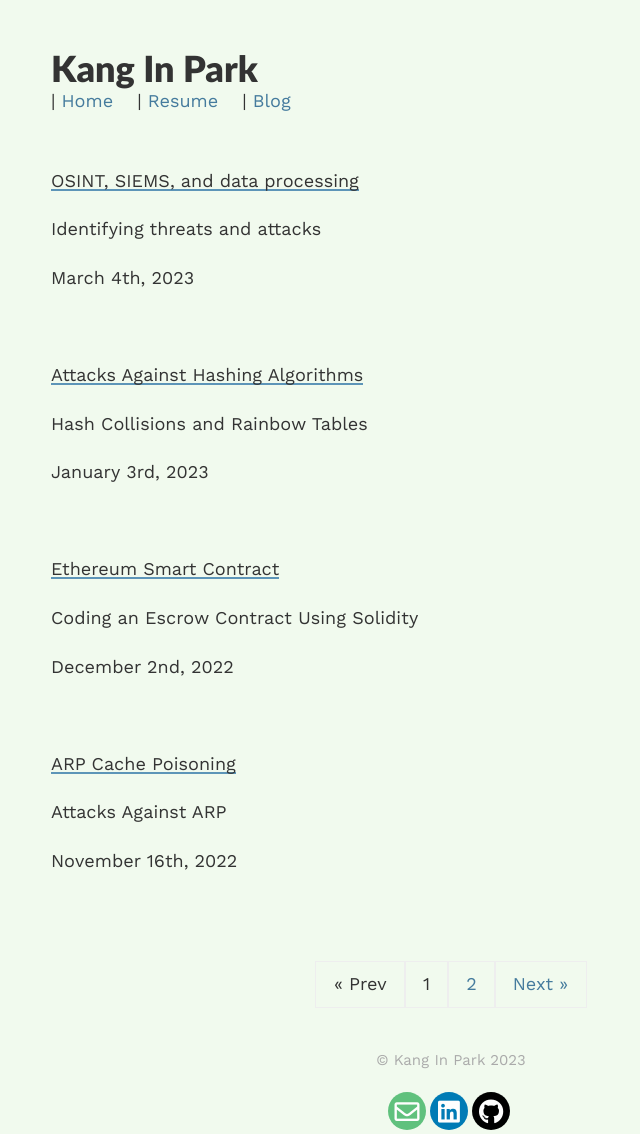
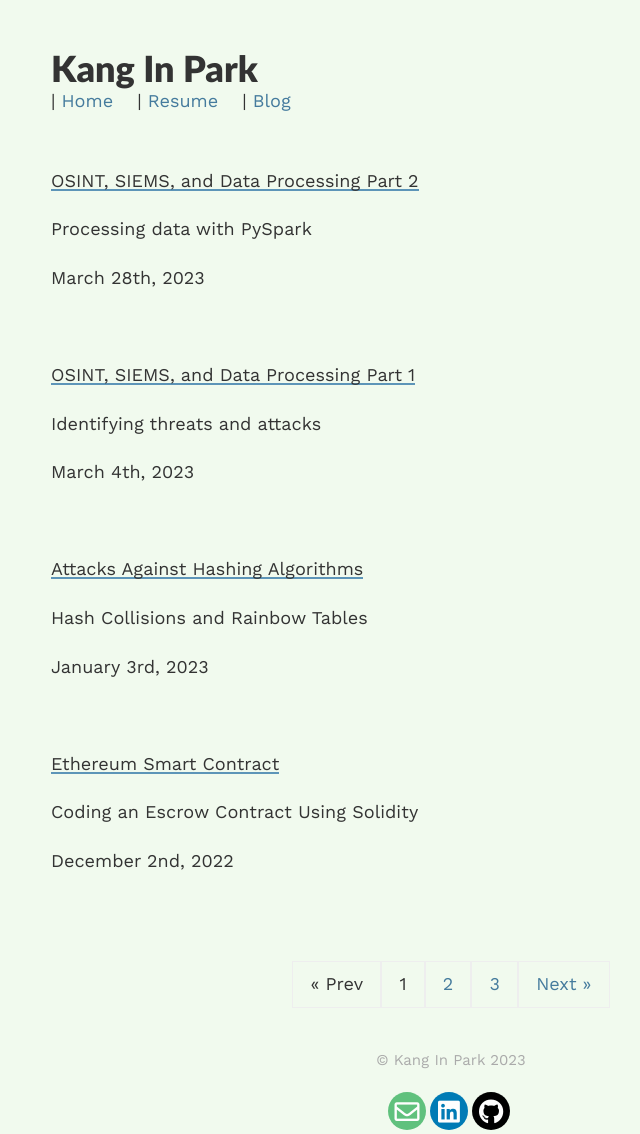
Before and after one commit to kip218/blog, a Jekyll site: the page built from blog/index.html, in a window 1280 px wide. Shown: the whole page, without its empty margins (189-829 px from the left). Built offline with Jekyll 4.4.1, drawn with Linux system fonts in a browser that asks for light colours; nearby versions of some CDN libraries; the list of posts is cut into pages by our own code.

Commit message:
added part 2 for OSINT SIEMS post

```diff
--- a/_posts/2023-03-04-OSINT-SIEMS-and-data-processing.md
+++ b/_posts/2023-03-04-OSINT-SIEMS-and-data-processing-part-1.md
@@ -1,6 +1,6 @@
 ---
 layout: post
-title: "OSINT, SIEMS, and data processing"
+title: "OSINT, SIEMS, and Data Processing Part 1"
 excerpt: "Identifying threats and attacks"
 date: "2023-03-04"
 ---
--- /dev/null
+++ b/_posts/2023-03-28-OSINT-SIEMS-and-data-processing-part-2.md
@@ -0,0 +1,102 @@
+---
+layout: post
+title: "OSINT, SIEMS, and Data Processing Part 2"
+excerpt: "Processing data with PySpark"
+date: "2023-03-28"
+---
+
+Continuing from the previous post - the analysis summary was that the victim computer was infected with a cryptocurrency mining malware called "Adylkuzz". For the second part of the lab, I was given additional log files. The size of the log files were too large for me to sift through manually. I had to use PySpark, the Python API for Apache Spark, to process the log data and identify further IOCs (Indicators of Compromise) using OSINT tools like VirusTotal. All this was done on a Jupyter notebook to document my process.
+
+
+&nbsp;
+## Imports
+
+I first imported all necessary modules.
+
+<p align="center">
+    <img src="/assets/images/OSINT_SIEMS/jupyter1.png"
+         width=800 />
+</p>
+
+
+&nbsp;
+## Parsing Log Files into DataFrames
+
+Then I parsed all provided log files into PySpark DataFrames.
+
+<p align="center">
+    <img src="/assets/images/OSINT_SIEMS/jupyter2.png"
+         width=900 />
+</p>
+
+
+&nbsp;
+## Processing DataFrames by Log Type
+
+I filtered out the relevant columns for each log type. Below are examples for DNS, Files, and HTTP logs. My intent is to use the filtered data to fill out the IOC cache with potential IOC data. Once the IOC cache has enough entries, I will use the VirusTotal API to query for actual Indicators of Compromise.
+
+**DNS**
+<p align="center">
+    <img src="/assets/images/OSINT_SIEMS/jupyter3.png"
+         width=800 />
+</p>
+
+**Files**
+<p align="center">
+    <img src="/assets/images/OSINT_SIEMS/jupyter4.png"
+         width=800 />
+</p>
+
+**HTTP**
+<p align="center">
+    <img src="/assets/images/OSINT_SIEMS/jupyter5.png"
+         width=800 />
+</p>
+
+
+&nbsp;
+## The IOC Cache
+
+Here we can see all unique IPs, URLs, and file hashes that I have identified from the log files.
+
+<p align="center">
+    <img src="/assets/images/OSINT_SIEMS/jupyter6.png"
+         width=800 />
+</p>
+
+
+&nbsp;
+## Using VirusTotal API to Identify IOCs
+
+First I queried only the IP addresses and file hashes from the IOC cache to the VirusTotal API.
+
+None of the file hashes were actual IOCs, but a few IP addresses were identified as IOCs according to VirusTotal.
+
+<p align="center">
+    <img src="/assets/images/OSINT_SIEMS/jupyter7.png"
+         width=800 />
+</p>
+
+Then I queried the URLs from the IOC cache to the VirusTotal API. I did run into some rate-limiting issues since I was using a free API key from VirusTotal.
+
+Before I was rate-limited, I was able to find a few malicious URLs that were IOCs.
+
+<p align="center">
+    <img src="/assets/images/OSINT_SIEMS/jupyter8.png"
+         width=800 />
+</p>
+
+
+&nbsp;
+## Summary
+
+Here we can see how many times these IOCs appear in our log files. This means that network traffic to and from the victim computer had some malicious traffic.
+
+One of the IOCs is an IP address of `icanhazip.com`, which can be used by malware to identify the victim host's public-facing IP address.
+
+Surprisingly, most of these IOCs were unrelated to the cryptocurrency mining malware. It seems that the infected computer not only had the cryptocurrency miner malware, but also potential contacts with other kinds of malicious traffic.
+
+<p align="center">
+    <img src="/assets/images/OSINT_SIEMS/jupyter9.png"
+         width=800 />
+</p>
```
Also changed, not shown: assets/images/OSINT_SIEMS/jupyter1.png (added), assets/images/OSINT_SIEMS/jupyter2.png (added), assets/images/OSINT_SIEMS/jupyter3.png (added), assets/images/OSINT_SIEMS/jupyter4.png (added), assets/images/OSINT_SIEMS/jupyter5.png (added), assets/images/OSINT_SIEMS/jupyter6.png (added), assets/images/OSINT_SIEMS/jupyter7.png (added), assets/images/OSINT_SIEMS/jupyter8.png (added), assets/images/OSINT_SIEMS/jupyter9.png (added).
